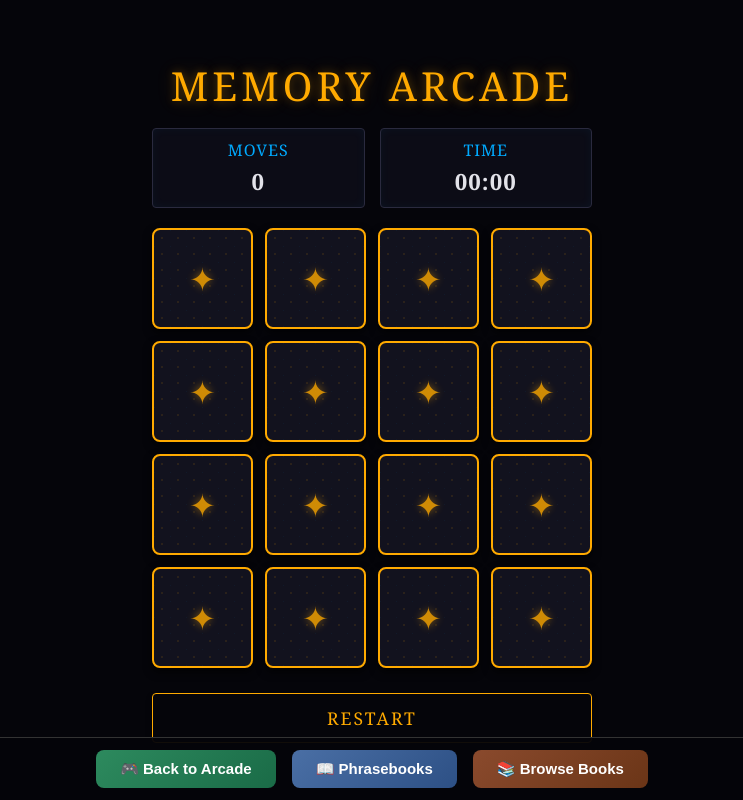
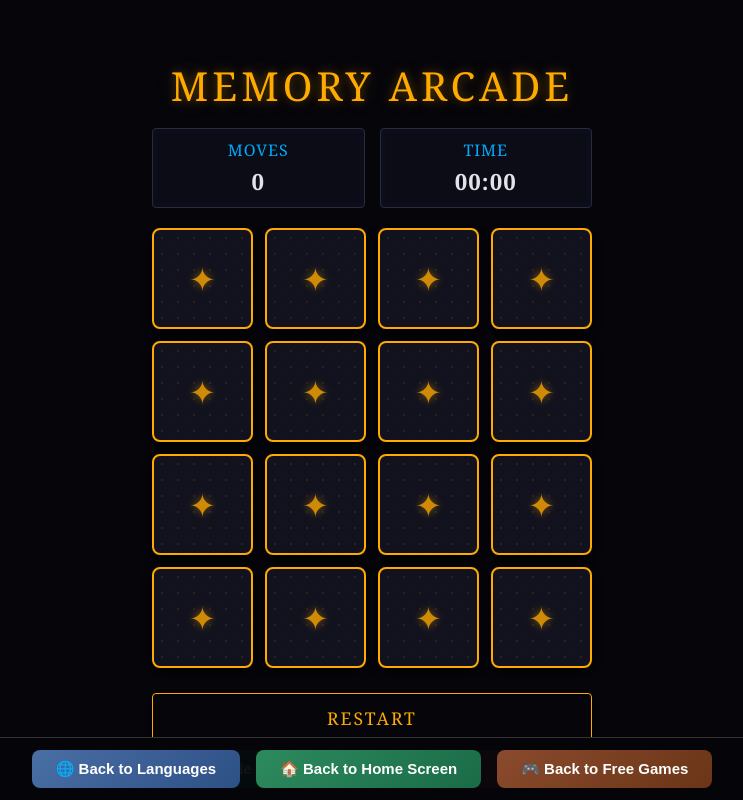
Before and after one commit to resuter51-ops/memory-match, a plain HTML site: page index.html in a window 1280 px wide. Shown: the whole page, without its empty margins (268-1011 px from the left). Drawn offline with Linux system fonts and the light colour scheme.

Commit message:
Update nav buttons: Back to Languages + Home Screen + Free Games

```diff
--- a/index.html
+++ b/index.html
@@ -534,5 +534,12 @@
   <a href="https://wordsandwheels.net" style="background:linear-gradient(135deg,#8a4a2d,#6b3517);color:white;text-decoration:none;padding:10px 24px;border-radius:8px;font-weight:bold;font-size:15px;font-family:sans-serif;display:inline-block;">📚 Browse Books</a>
 </div>
 
+<!-- Navigation buttons added by John -->
+<div style="position:fixed;bottom:0;left:0;right:0;background:rgba(5,5,10,0.95);border-top:1px solid #333;padding:12px 20px;display:flex;justify-content:center;gap:16px;z-index:99999;flex-wrap:wrap;">
+  <a href="https://resuter51-ops.github.io/bobs-book-arcade/phrasebooks.html" style="background:linear-gradient(135deg,#4a6fa5,#2d5085);color:white;text-decoration:none;padding:10px 24px;border-radius:8px;font-weight:bold;font-size:15px;font-family:sans-serif;display:inline-block;">🌐 Back to Languages</a>
+  <a href="https://resuter51-ops.github.io/bobs-book-arcade/" style="background:linear-gradient(135deg,#2d8a5e,#1a6b47);color:white;text-decoration:none;padding:10px 24px;border-radius:8px;font-weight:bold;font-size:15px;font-family:sans-serif;display:inline-block;">🏠 Back to Home Screen</a>
+  <a href="https://wordsandwheels.net/free-games-to-play" style="background:linear-gradient(135deg,#8a4a2d,#6b3517);color:white;text-decoration:none;padding:10px 24px;border-radius:8px;font-weight:bold;font-size:15px;font-family:sans-serif;display:inline-block;">🎮 Back to Free Games</a>
+</div>
+
 </body>
 </html>
```
